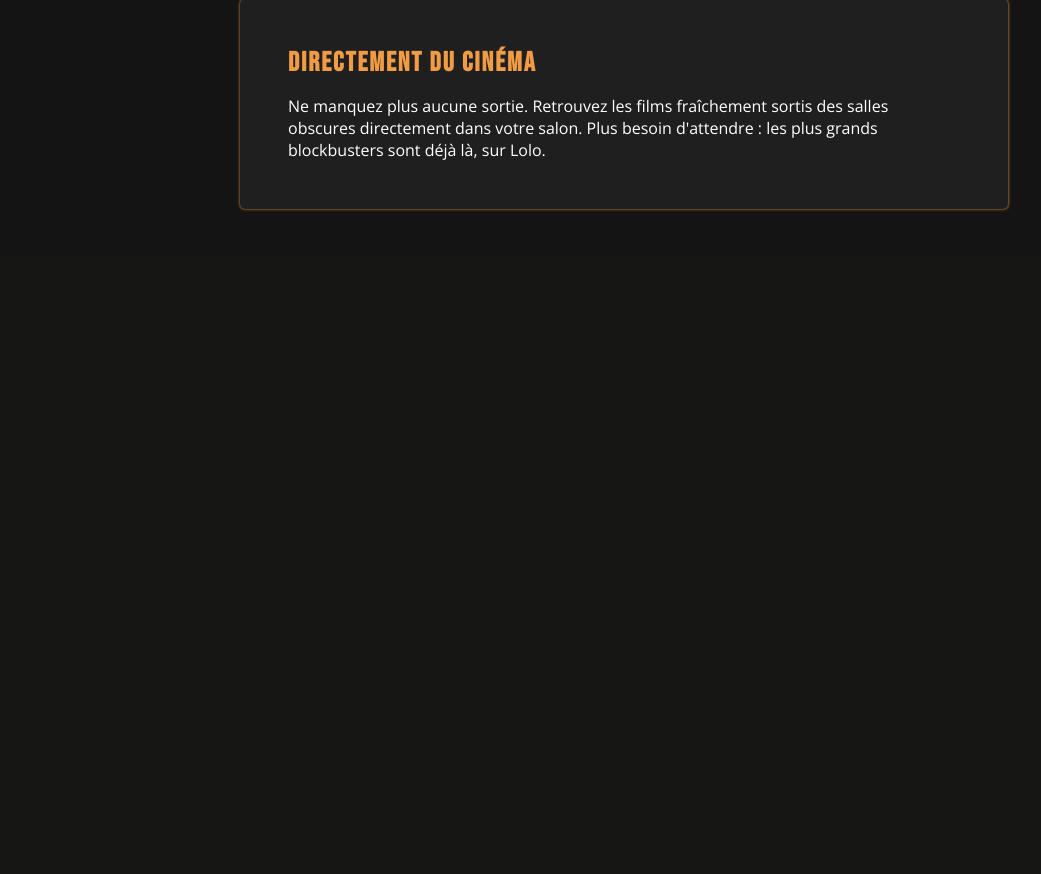
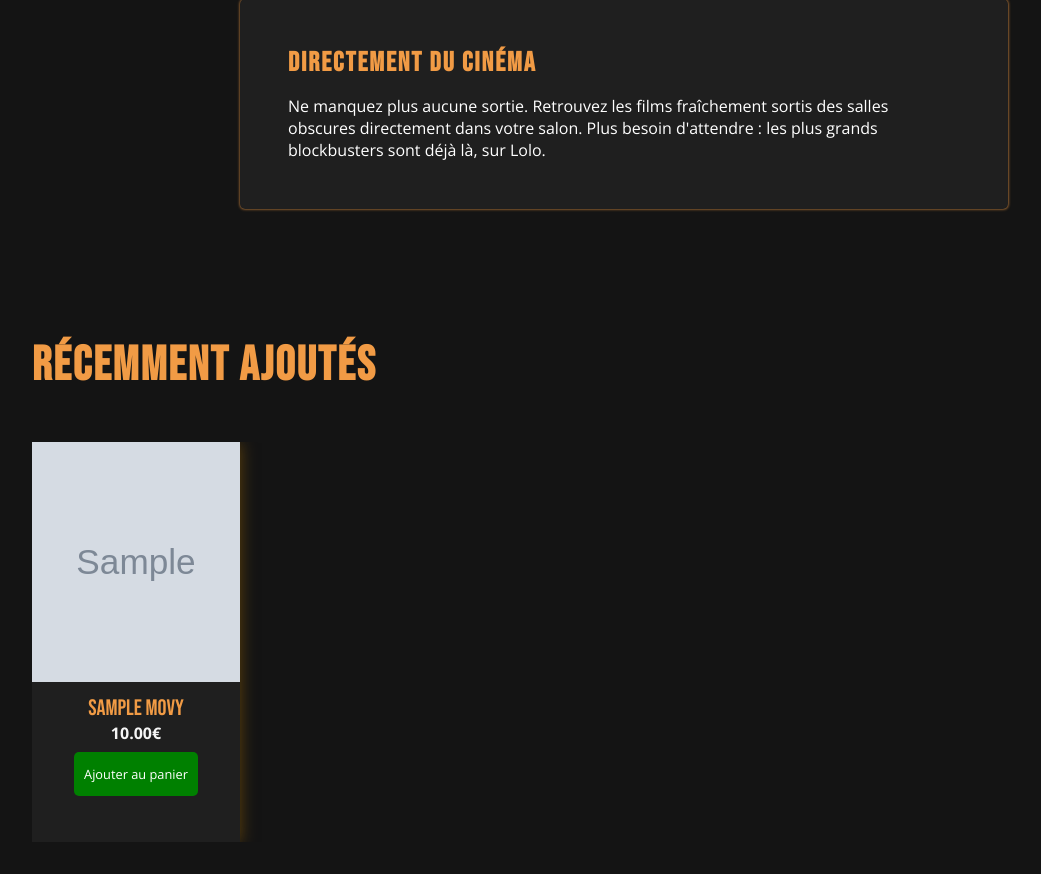
Before and after one commit to KedyCodeur/Cine--Lolo-fullstack, a PHP site: page / in a window 1280 px wide. Shown: the part 1477-2351 px from the top of the page, without its empty margins (16-1057 px from the left). Before the commit the page ends 1688 px from the top, so only its background shows below. Run offline with PHP 8.4, Linux system fonts and the light colour scheme; tables that the repository leaves empty hold one stand-in row (values such as "Sample post"); grey boxes marked "Sample" are stand-in pictures; some web fonts are replaced.

Commit message:
fix images one error index part 3 recently added add in cart

```diff
--- a/css/index.css
+++ b/css/index.css
@@ -228,8 +228,172 @@
 
 
 
+#newMovies{
+   display: flex;
+   flex-direction: column;
+   padding: 2rem 3rem;
+   width: 100%;
+   overflow-x: hidden;
+
+}
+
+#newMovies h3{
+    color: var(--orangey);
+    font-size: 3rem;
+    margin:3rem 0;
+    font-family: "Bebas Neue", sans-serif;
+    letter-spacing: 2px;
+
+}
+.filmsContainerIndex {
+    display: flex;
+    flex-direction: row;
+    flex-wrap: wrap;
+    gap: 1rem 1.5rem;
+    overflow-x: hidden;
 
 
+}
+.filmCart{
+    width: 13rem;
+    height: 25rem;
+    background-color: #1f1f1f;
+    box-shadow:  0px 1px 15px rgba(161, 105, 1, 0.543);
+    display: flex;
+    flex-direction: column;
+    flex-wrap: nowrap;
+    gap: 10px;
+    align-items: center;
+    text-align: center;
+    flex-shrink: 0;
+
+}
+
+
+.filmCart img{
+    width: 100%;
+    height: 60%;
+    object-fit: cover;
+    object-position: center;
+}
+.filmCartText{
+    padding: 0 1rem 0 1rem;
+    display: flex;
+    flex-direction: column;
+    align-items: center;
+    justify-content: center;
+    width: 90%;
+}
+.filmTitle{
+    color: var(--orangey);
+    text-decoration: none;
+    font-family: "Bebas Neue", sans-serif;
+    font-size: 1.4rem;
+    margin-top: 0.2rem;
+    display: block;
+    width: 100%;
+    white-space: nowrap;
+    overflow: hidden;
+    text-overflow: ellipsis;
+}
+
+
+
+.filmTitle:visited{
+    color: var(--orangey);
+
+}
+.filmTitle:hover{
+    filter: brightness(0.7);
+    cursor: pointer;
+    transition: 0.5s;
+    text-align: center;
+}
+.filmPrice{
+    color: whitesmoke;
+    font-size: 1rem;
+    margin-bottom: 0.5rem;
+    font-weight: bold;
+    font-family: "Open Sans",sans-serif;
+    text-align: center;
+}
+
+.filmCartButton{
+    color: white;
+    background-color: green;
+    width: 80%;
+    padding: 0.8rem 0.4rem;
+    border-radius: 5px;
+    text-decoration: none;
+    font-size: 0.8rem;
+    font-family: "Open Sans",sans-serif;
+    margin-bottom: 1rem;
+}
+.filmCartButton:visited{
+    color: white !important;
+}
+
+.filmCartButton:hover{
+    filter: brightness(0.7);
+    cursor: pointer;
+    transition: 0.5s;
+}
+
+
+.erreurVideFilms{
+    color: red;
+    font-size: 1.3rem;
+     font-family: "Open Sans",sans-serif;
+}
+
+@media screen and (max-width: 999px) {
+    #newMovies h3   {
+        align-self: center;
+    }
+    .filmsContainerIndex{
+       justify-content: center;
+    }
+}
+
+@media screen and (max-width: 555px) {
+
+#newMovies{
+    padding: 1rem;
+}
+
+#newMovies h3{
+    font-size: 2.2rem;
+}
+.filmsContainerIndex{
+    gap: 10px;
+}
+.filmCart{
+    width: 13rem;
+    height: 18rem;
+}
+}
+
+@media screen and (max-width: 471px) {
+.filmCart{
+    width: 8.6rem;
+}
+.filmTitle{
+    font-size: 1rem;
+}
+.filmCartText{
+    padding: 0 0.5rem;
+}
+.filmPrice{
+    font-size: 0.7rem
+}
+
+.filmCartButton{
+    font-size: 0.7rem;
+    width: 90%;
+    padding: 0.5rem 0;
+
+}
+}
 
 ::-webkit-scrollbar {
     width: 12px;
--- a/index.php
+++ b/index.php
@@ -185,6 +185,44 @@
             </div>
         </section>
 
+        <section id="newMovies">
+            <h3>Récemment Ajoutés</h3>
+            <div class="filmsContainerIndex">
+
+                <?php
+                    require "./backhand/dbconnection.php";
+                    try{
+                        $query = "SELECT id, img, title, price, added FROM movies ORDER BY added DESC LIMIT 6";
+                        $stmt = $pdo->prepare($query);
+                        $stmt->execute();
+                        $movies = $stmt->fetchAll(PDO::FETCH_ASSOC);
+
+                        if($movies){
+                            foreach($movies as $movie){
+                                echo "<div class=\"filmCart\">
+                                        <img src=\"" . htmlspecialchars($movie['img']) . "\" alt=\"" . htmlspecialchars($movie['title']) . "\" onerror=\"this.onerror=null;this.src='./assets/placeholder.png';\">
+                                        <div class=\"filmCartText\">
+                                            <a class=\"filmTitle\">" . htmlspecialchars($movie['title']) . "</a>
+                                            <p class=\"filmPrice\">" . htmlspecialchars($movie['price']) . "€</p>
+                                            <a href=\"./backhand/cart_add.php?id=" . htmlspecialchars($movie['id']) . "\" class=\"filmCartButton\">Ajouter au panier</a>
+                                        </div>
+                                    </div>";
+                            }
+                        }else{
+                            echo "<p class = \"erreurVideFilms \">Erreur lors du chargement des films.</p>";
+                        }
+
+
+                    }
+                    catch(PDOException $e){
+                        echo "gay";
+                    }
+                ?>
+
+            </div>
+
+        </section>
+
 
     </main>
 
--- a/lolodb.sql
+++ b/lolodb.sql
@@ -17,7 +17,8 @@
     img VARCHAR(255) NOT NULL,
     description TEXT NOT NULL,
     price DECIMAL(4,2),
-    date_sortie DATE
+    date_sortie DATE,
+    added TIMESTAMP DEFAULT CURRENT_TIMESTAMP
 );
 
 CREATE TABLE IF NOT EXISTS genres (
--- a/panier.php
+++ b/panier.php
@@ -62,8 +62,9 @@
                                     $movies = $stmt->fetchAll(PDO::FETCH_ASSOC);
                                     foreach($movies as $movie){
                                         for($count = 0 ; $count < $quantitys[$movie["id"]]; $count++){
-                                            echo "<li>" . '<img src="' . htmlspecialchars($movie["img"]) . '" alt="' . htmlspecialchars($movie["title"]) . '" class="filmImagePanier"><span><p class="panierPrice">' . htmlspecialchars($movie["price"]) . "€</p><p class=\"panierTitre\">" . htmlspecialchars($movie["title"]) . "</p></span><a href=\"./backhand/delete_panier.php?id=" . htmlspecialchars($movie["id"]) . "\" class=\"panierDelete\"><img src=\"./assets/cross.png\" alt=\"supprimer\"></a></li>";
-                                            $totalPrice += $movie["price"];
+
+                                        echo "<li><img src=\"" . htmlspecialchars($movie["img"]) . "\" alt=\"" . htmlspecialchars($movie["title"]) . "\" class=\"filmImagePanier\" onerror=\"this.onerror=null;this.src='./assets/placeholder.png';\"><span><p class=\"panierPrice\">" . htmlspecialchars($movie["price"]) . "€</p><p class=\"panierTitre\">" . htmlspecialchars($movie["title"]) . "</p></span><a href=\"./backhand/delete_panier.php?id=" . htmlspecialchars($movie["id"]) . "\" class=\"panierDelete\"><img src=\"./assets/cross.png\" alt=\"supprimer\"></a></li>";
+                                        $totalPrice += $movie["price"];
                                         }
 
                                     }
```
Also changed, not shown: backhand/cart_add.php (added, +30 -0 lines), prepera.sql (+171 -39 lines), assets/placeholder.png (added).
